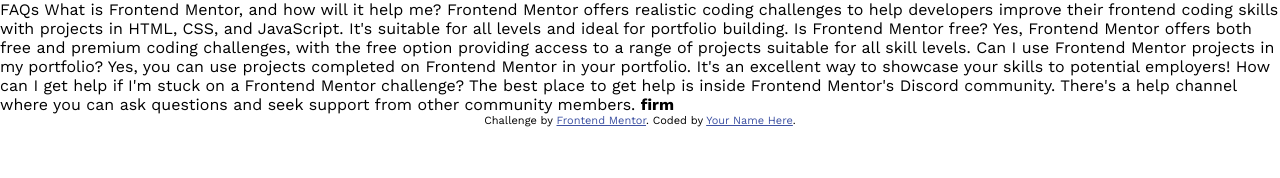
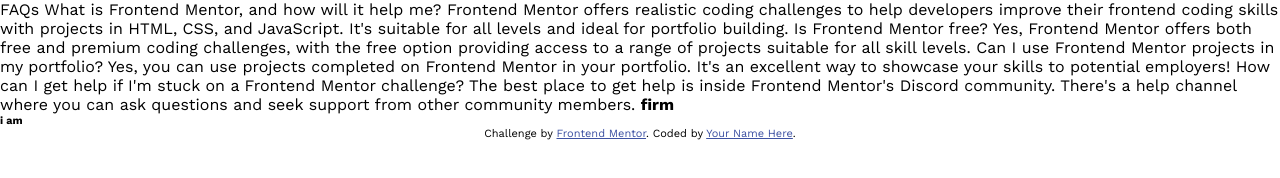
Before and after one commit to OrthoHQ/accordion, a plain HTML site: page index.html in a window 1280 px wide. Drawn offline with nearby package versions, Linux system fonts and the light colour scheme.

Commit message:
add new tag to index file

```diff
--- a/index.html
+++ b/index.html
@@ -30,6 +30,7 @@
     can ask questions and seek support from other community members.
 
     <strong> firm</strong>
+    <h6>i am</h6>
 
     <div class="attribution">
       Challenge by
```
